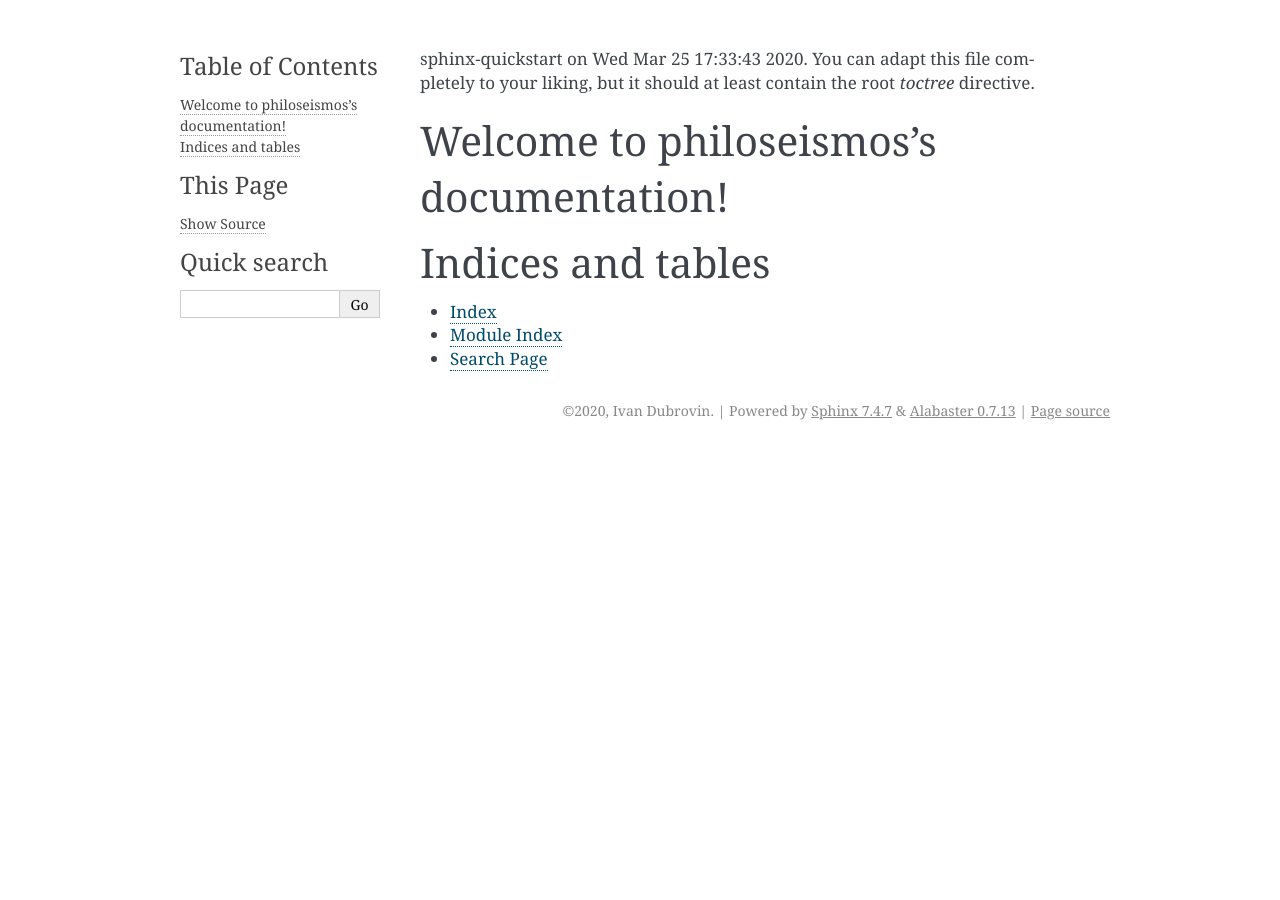
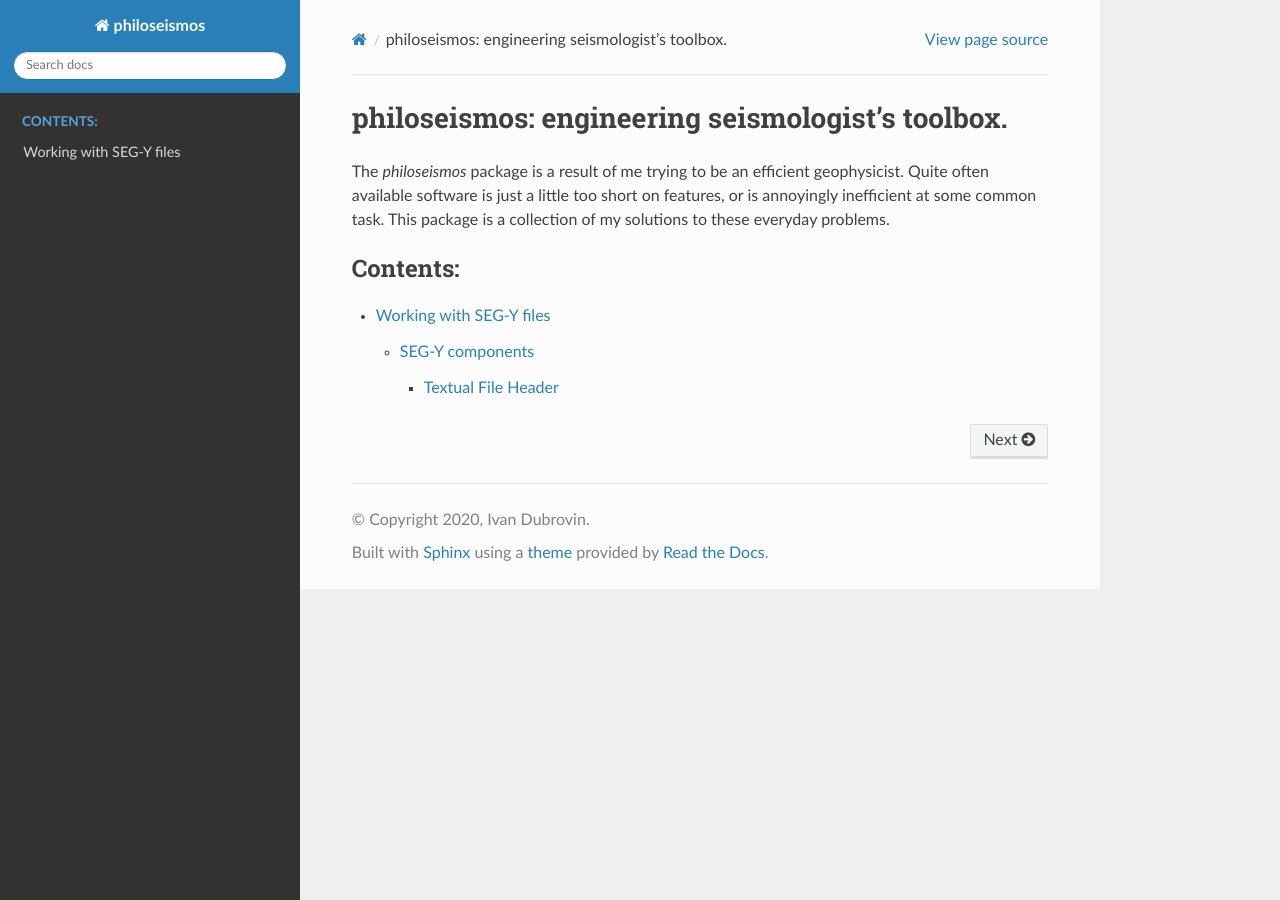
Before and after one commit to iod-ine/philoseismos, a Sphinx documentation site: the page built from docs/index.rst, in a window 1280 px wide. Built offline with Sphinx 7.4.7 and the Read the Docs theme 2.0.0, drawn with Linux system fonts in a browser that asks for light colours.

Commit message:
update docs

```diff
--- a/docs/conf.py
+++ b/docs/conf.py
@@ -9,7 +9,7 @@
 # If extensions (or modules to document with autodoc) are in another directory,
 # add these directories to sys.path here. If the directory is relative to the
 # documentation root, use os.path.abspath to make it absolute, like shown here.
-#
+
 import os
 import sys
 
@@ -30,6 +30,7 @@ release = '0.1.0a'
 # extensions coming with Sphinx (named 'sphinx.ext.*') or your custom
 # ones.
 extensions = [
+    "sphinx_rtd_theme",
 ]
 
 # Add any paths that contain templates here, relative to this directory.
@@ -44,8 +45,8 @@ exclude_patterns = ['_build', 'Thumbs.db', '.DS_Store']
 
 # The theme to use for HTML and HTML Help pages.  See the documentation for
 # a list of builtin themes.
-#
-html_theme = 'alabaster'
+
+html_theme = 'sphinx_rtd_theme'
 
 # Add any paths that contain custom static files (such as style sheets) here,
 # relative to this directory. They are copied after the builtin static files,
--- a/docs/index.rst
+++ b/docs/index.rst
@@ -1,20 +1,12 @@
-.. philoseismos documentation master file, created by
-sphinx-quickstart on Wed Mar 25 17:33:43 2020.
-You can adapt this file completely to your liking, but it should at least
-contain the root `toctree` directive.
+philoseismos: engineering seismologist's toolbox.
+=================================================
 
-Welcome to philoseismos's documentation!
-========================================
+The *philoseismos* package is a result of me trying to be an efficient geophysicist. Quite often
+available software is just a little too short on features, or is annoyingly inefficient at some
+common task. This package is a collection of my solutions to these everyday problems.
 
 .. toctree::
-   :maxdepth: 2
-   :caption: Contents:
+    :maxdepth: 3
+    :caption: Contents:
 
-
-
-Indices and tables
-==================
-
-* :ref:`genindex`
-* :ref:`modindex`
-* :ref:`search`
+    segy/segy
--- /dev/null
+++ b/docs/segy/segy.rst
@@ -0,0 +1,10 @@
+Working with SEG-Y files
+========================
+
+philoseismos provides an object that represents a SEG-Y file. The object is conveniently called `Segy`.
+
+
+.. toctree::
+    :caption: smh
+
+    components
--- /dev/null
+++ b/docs/segy/tfh.rst
@@ -0,0 +1,22 @@
+Textual File Header
+===================
+
+Textual file header is a a human-readable description of a SEG-Y file.
+It contains 3200 characters of text (40 lines, 80 characters each) and has no mandatory format.
+
+A textual file header (TFH) is represented by a ``TextualFileHeader`` object. It can be imported from
+``philoseismos.segy`` sub-package.
+
+Reading TFHs from files
+-----------------------
+
+There is more than one way to create a ``TextualFileHeader`` object from a file:
+
+- ``TextualFileHeader.load("path/to/file.sgy")`` for loading from SEG-Y files. It takes a path to the file in
+  form of a string and returns a TFH object.
+
+
+Contents of a TFH
+-----------------
+
+To get the contents of the TFH in form of one string, use ``repr()``.
```
Also changed, not shown: docs/segy/components.rst (added, +12 -0 lines), 3 other files.
